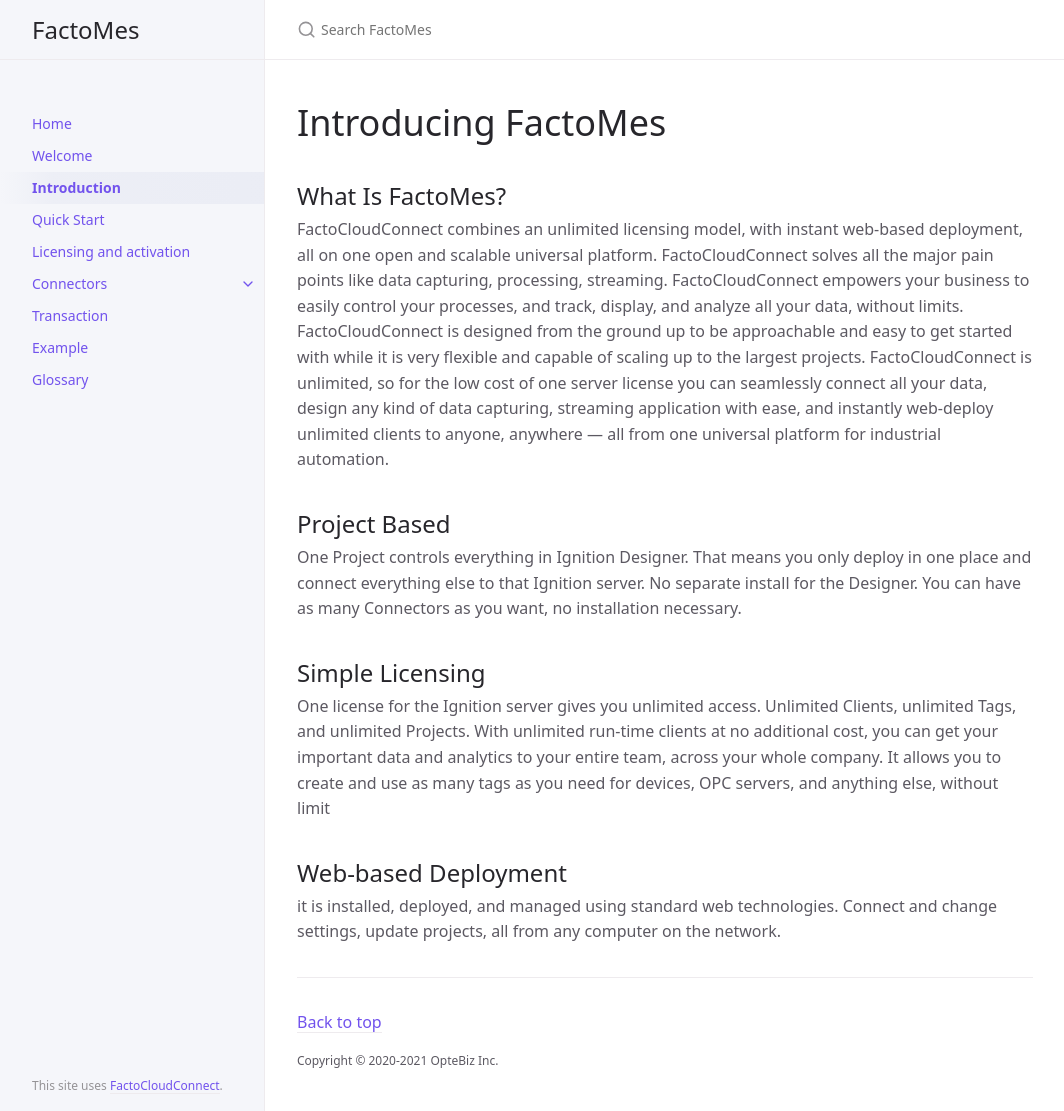
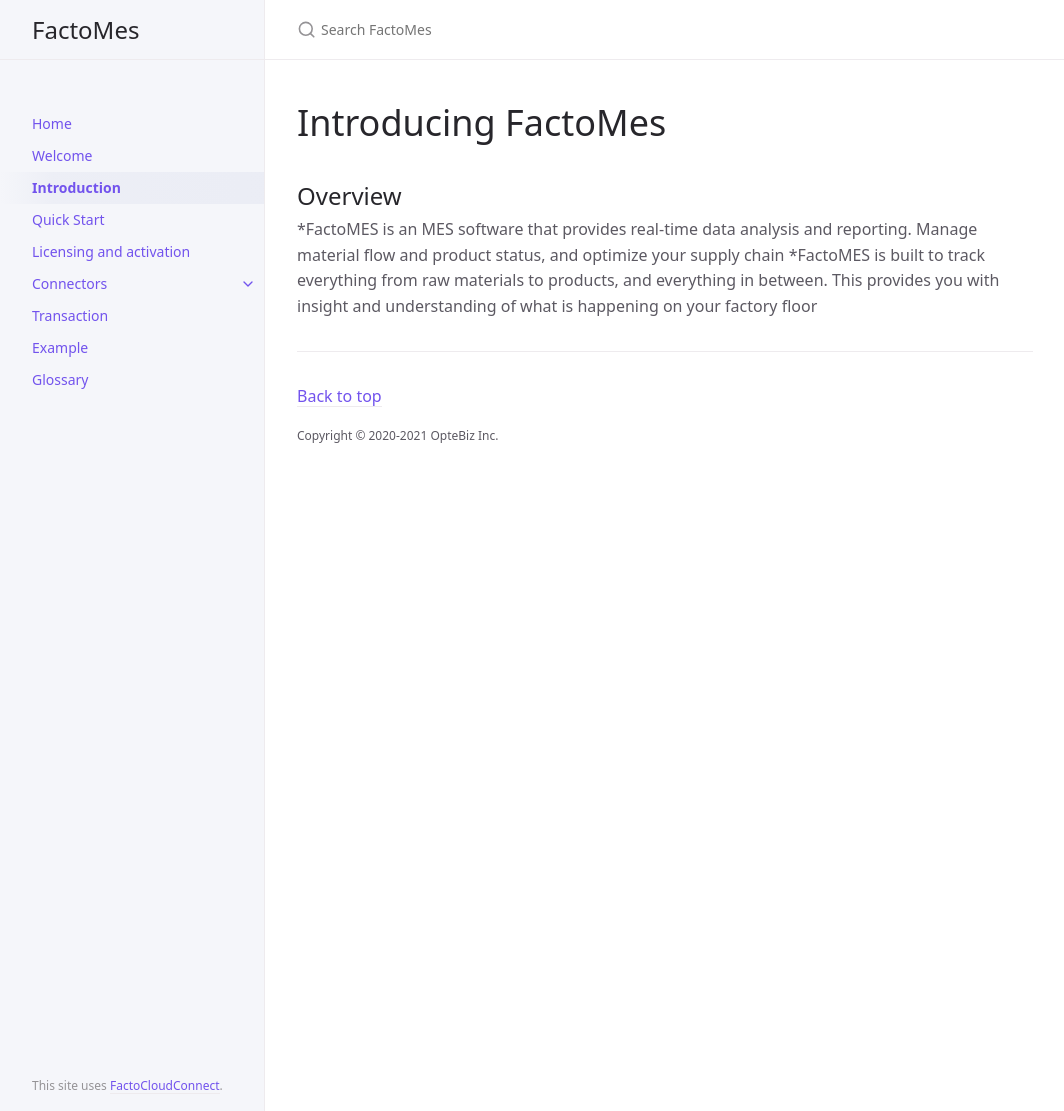
Before and after one commit to ShitalKarade/document_1, a Jekyll site: the page built from docs/Introduction.md, in a window 1280 px wide and 1111 px high. Shown: the whole window, without its empty margins (107-1171 px from the left). Built offline with Jekyll 4.4.1, drawn with Linux system fonts in a browser that asks for light colours.

Commit message:
Update Introduction.md

```diff
--- a/docs/Introduction.md
+++ b/docs/Introduction.md
@@ -5,14 +5,6 @@ nav_order: 3
 ---
 # Introducing FactoMes
 
-## What Is FactoMes?
-FactoCloudConnect combines an unlimited licensing model, with instant web-based deployment, all on one open and scalable universal platform. FactoCloudConnect solves all the major pain points like data capturing, processing, streaming. FactoCloudConnect empowers your business to easily control your processes, and track, display, and analyze all your data, without limits. FactoCloudConnect is designed from the ground up to be approachable and easy to get started with while it is very flexible and capable of scaling up to the largest projects. FactoCloudConnect is unlimited, so for the low cost of one server license you can seamlessly connect all your data, design any kind of data capturing, streaming application with ease, and instantly web-deploy unlimited clients to anyone, anywhere — all from one universal platform for industrial automation.
-
-## Project Based
-One Project controls everything in Ignition Designer. That means you only deploy in one place and connect everything else to that Ignition server. No separate install for the Designer. You can have as many Connectors as you want, no installation necessary.
-
-## Simple Licensing
-One license for the Ignition server gives you unlimited access. Unlimited Clients, unlimited Tags, and unlimited Projects. With unlimited run-time clients at no additional cost, you can get your important data and analytics to your entire team, across your whole company. It allows you to create and use as many tags as you need for devices, OPC servers, and anything else, without limit
-
-## Web-based Deployment
-it is installed, deployed, and managed using standard web technologies. Connect and change settings, update projects, all from any computer on the network.
+## Overview
+ *FactoMES is an MES software that provides real-time data analysis and reporting. Manage material flow and product status, and optimize your supply chain
+ *FactoMES is built to track everything from raw materials to products, and everything in between. This provides you with insight and understanding of what is happening on your factory floor
```
